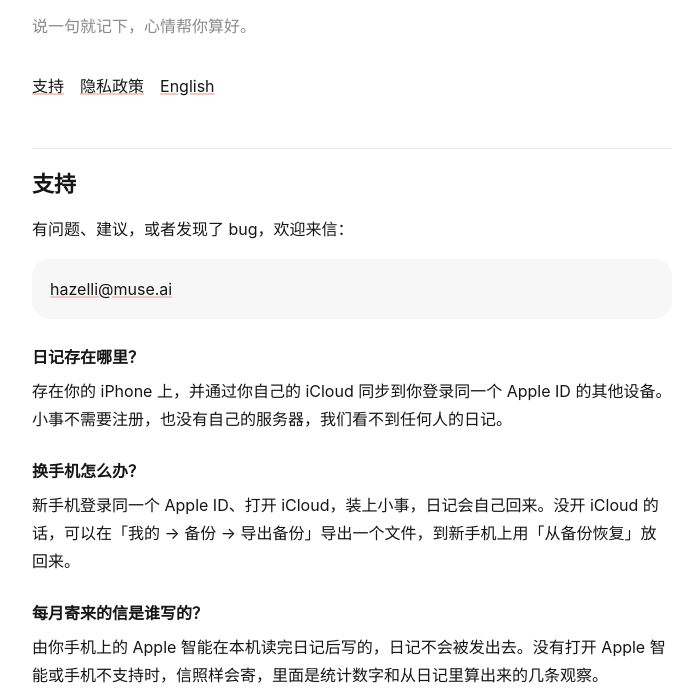
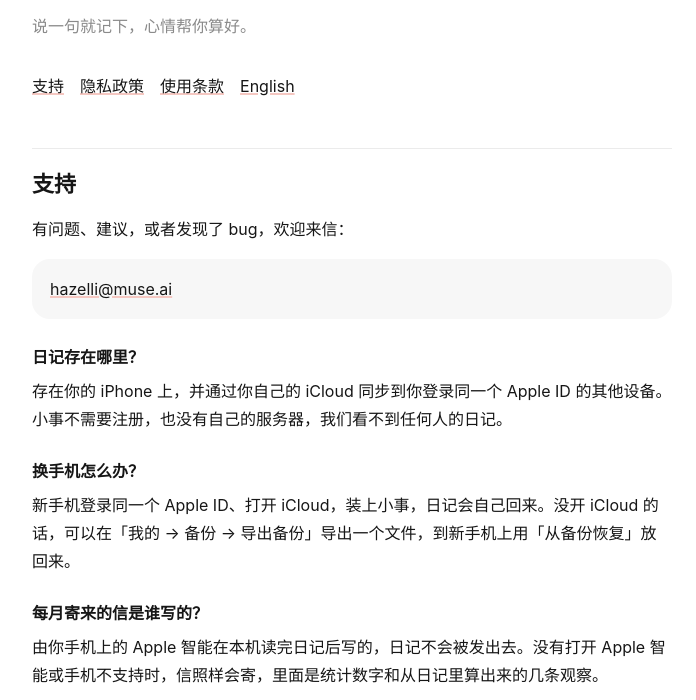
Before and after one commit to limkown-stack/xiaoshi, a plain HTML site: page index.html in a window 1280 px wide. Shown: the part 100-800 px from the top of the page, without its empty margins (288-984 px from the left). Drawn offline with Linux system fonts and the light colour scheme.

Commit message:
Add terms link to navigation in index.html

```diff
--- a/index.html
+++ b/index.html
@@ -24,7 +24,7 @@ nav a { margin-right: 16px; }
 <main>
 <h1>小事</h1>
 <p class="sub">说一句就记下，心情帮你算好。</p>
-<nav><a href="#support">支持</a><a href="#privacy">隐私政策</a><a href="en/">English</a></nav>
+<nav><a href="#support">支持</a><a href="#privacy">隐私政策</a><a href="terms.html">使用条款</a><a href="en/">English</a></nav>
 
 <h2 id="support">支持</h2>
 <p>有问题、建议，或者发现了 bug，欢迎来信：</p>
```
